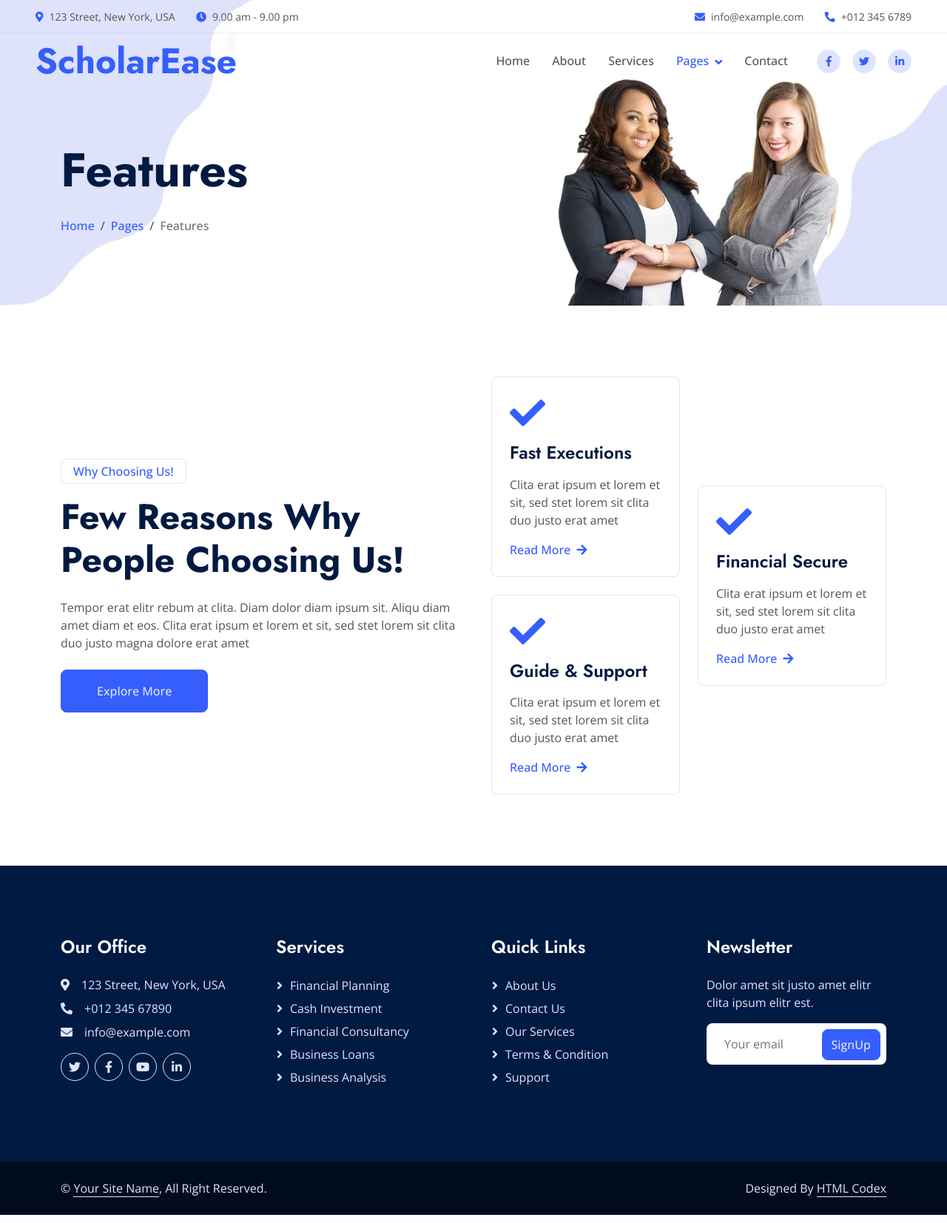
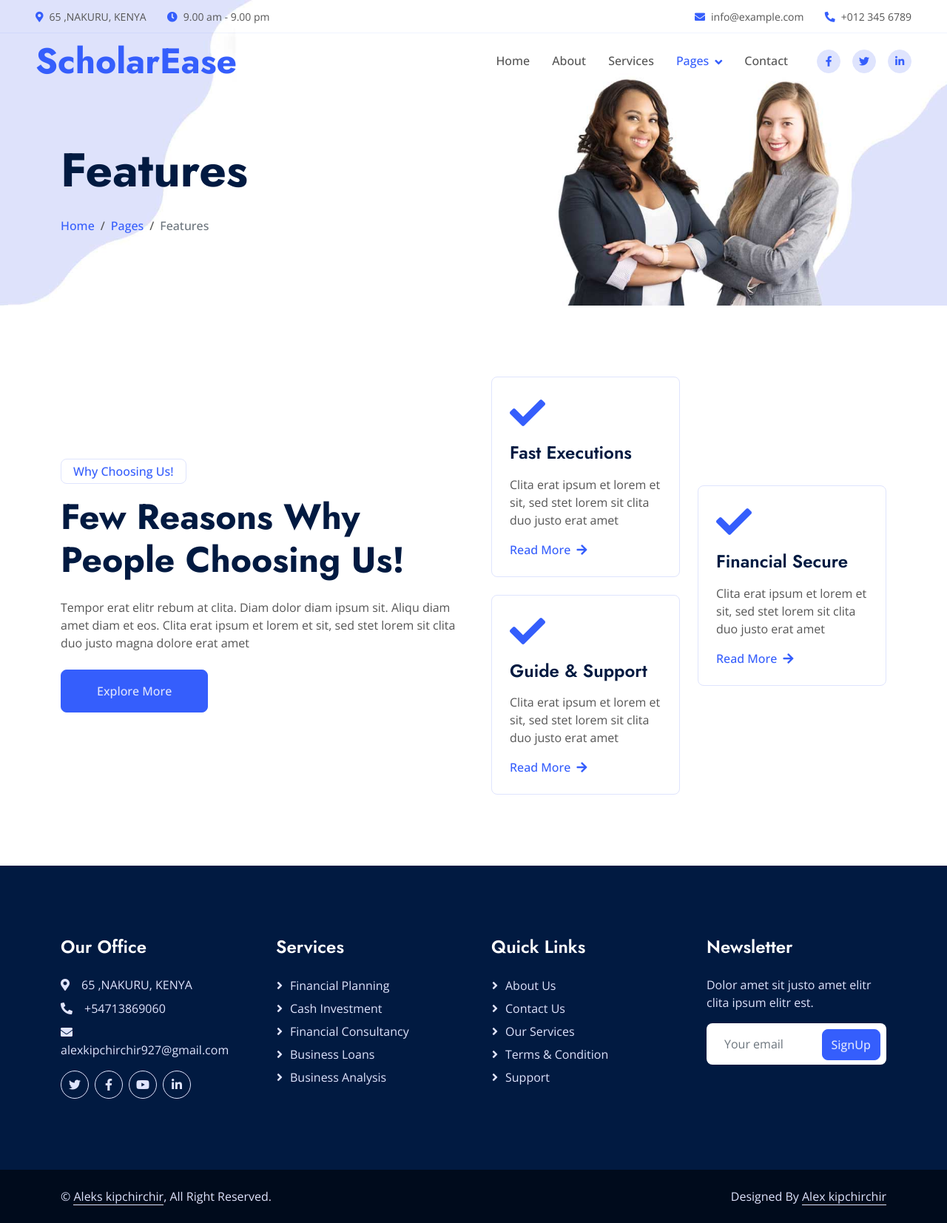
Before and after one commit to Projects-002/Bursary_Fund, a PHP site: page /Projects/feature.php in a window 1280 px wide. Shown: the whole page at 74% size. Run offline with PHP 8.4, Linux system fonts and the light colour scheme; some libraries are stand-ins or nearby versions.

Commit message:
front end updated

```diff
--- a/about.php
+++ b/about.php
@@ -43,7 +43,7 @@
     <div class="container-fluid fixed-top px-0 wow fadeIn" data-wow-delay="0.1s">
         <div class="top-bar row gx-0 align-items-center d-none d-lg-flex">
             <div class="col-lg-6 px-5 text-start">
-                <small><i class="fa fa-map-marker-alt text-primary me-2"></i>123 Street, New York, USA</small>
+                <small><i class="fa fa-map-marker-alt text-primary me-2"></i>65 ,NAKURU, KENYA</small>
                 <small class="ms-4"><i class="fa fa-clock text-primary me-2"></i>9.00 am - 9.00 pm</small>
             </div>
             <div class="col-lg-6 px-5 text-end">
@@ -290,7 +290,7 @@
             <div class="row g-5">
                 <div class="col-lg-3 col-md-6">
                     <h4 class="text-white mb-4">Our Office</h4>
-                    <p class="mb-2"><i class="fa fa-map-marker-alt me-3"></i>123 Street, New York, USA</p>
+                    <p class="mb-2"><i class="fa fa-map-marker-alt me-3"></i>65 ,NAKURU, KENYA</p>
                     <p class="mb-2"><i class="fa fa-phone-alt me-3"></i>+012 345 67890</p>
                     <p class="mb-2"><i class="fa fa-envelope me-3"></i>info@example.com</p>
                     <div class="d-flex pt-2">
--- a/contact.php
+++ b/contact.php
@@ -218,7 +218,7 @@
                 </div>
                 <div class="col-md-6 text-center text-md-end">
                     <!--/*** This  is free as long as you keep the footer author’s credit link/attribution link/backlink. If you'd like to use the  without the footer author’s credit link/attribution link/backlink, you can purchase the Credit Removal License from "https://htmlcodex.com/credit-removal". Thank you for your support. ***/-->
-                    Designed By <a class="border-bottom" href="https://htmlcodex.com">HTML Codex</a>
+                    Designed By <a class="border-bottom" href="https://htmlcodex.com">Alex kipchirchir</a>
                 </div>
             </div>
         </div>
--- a/feature.php
+++ b/feature.php
@@ -43,7 +43,7 @@
     <div class="container-fluid fixed-top px-0 wow fadeIn" data-wow-delay="0.1s">
         <div class="top-bar row gx-0 align-items-center d-none d-lg-flex">
             <div class="col-lg-6 px-5 text-start">
-                <small><i class="fa fa-map-marker-alt text-primary me-2"></i>123 Street, New York, USA</small>
+                <small><i class="fa fa-map-marker-alt text-primary me-2"></i>65 ,NAKURU, KENYA</small>
                 <small class="ms-4"><i class="fa fa-clock text-primary me-2"></i>9.00 am - 9.00 pm</small>
             </div>
             <div class="col-lg-6 px-5 text-end">
@@ -163,9 +163,9 @@
             <div class="row g-5">
                 <div class="col-lg-3 col-md-6">
                     <h4 class="text-white mb-4">Our Office</h4>
-                    <p class="mb-2"><i class="fa fa-map-marker-alt me-3"></i>123 Street, New York, USA</p>
-                    <p class="mb-2"><i class="fa fa-phone-alt me-3"></i>+012 345 67890</p>
-                    <p class="mb-2"><i class="fa fa-envelope me-3"></i>info@example.com</p>
+                    <p class="mb-2"><i class="fa fa-map-marker-alt me-3"></i>65 ,NAKURU, KENYA</p>
+                    <p class="mb-2"><i class="fa fa-phone-alt me-3"></i>+54713869060</p>
+                    <p class="mb-2"><i class="fa fa-envelope me-3"></i>alexkipchirchir927@gmail.com</p>
                     <div class="d-flex pt-2">
                         <a class="btn btn-square btn-outline-light rounded-circle me-2" href=""><i class="fab fa-twitter"></i></a>
                         <a class="btn btn-square btn-outline-light rounded-circle me-2" href=""><i class="fab fa-facebook-f"></i></a>
@@ -208,11 +208,11 @@
         <div class="container">
             <div class="row">
                 <div class="col-md-6 text-center text-md-start mb-3 mb-md-0">
-                    &copy; <a class="border-bottom" href="#">Your Site Name</a>, All Right Reserved.
+                    &copy; <a class="border-bottom" href="#">Aleks kipchirchir</a>, All Right Reserved.
                 </div>
                 <div class="col-md-6 text-center text-md-end">
                     <!--/*** This  is free as long as you keep the footer author’s credit link/attribution link/backlink. If you'd like to use the  without the footer author’s credit link/attribution link/backlink, you can purchase the Credit Removal License from "https://htmlcodex.com/credit-removal". Thank you for your support. ***/-->
-                    Designed By <a class="border-bottom" href="https://htmlcodex.com">HTML Codex</a>
+                    Designed By <a class="border-bottom" href="https://htmlcodex.com">Alex kipchirchir</a>
                 </div>
             </div>
         </div>
```
Also changed, not shown: index.php (+5 -5 lines).
